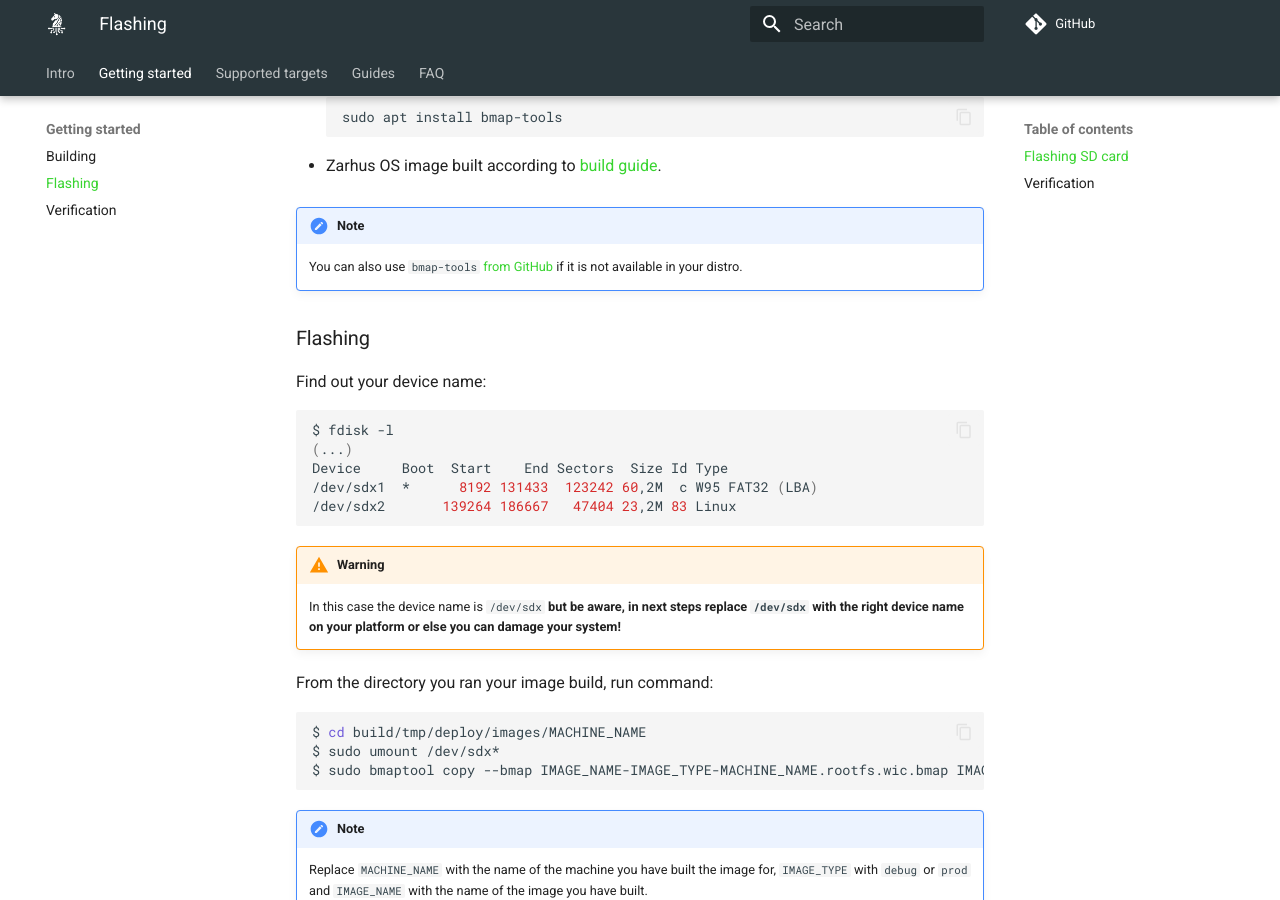
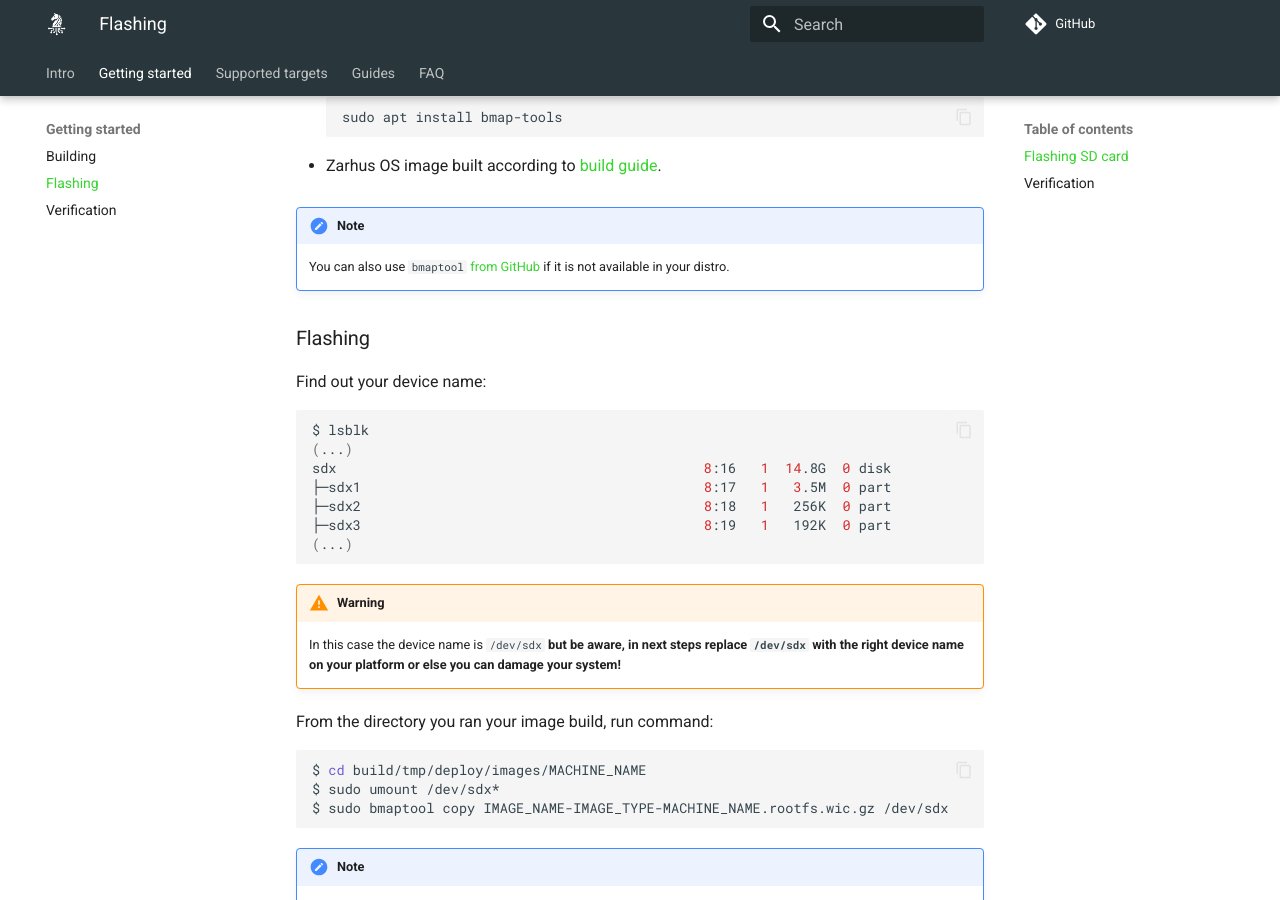
Before and after one commit to zarhus/docs, an MkDocs documentation site: the page built from docs/getting-started/flashing.md, in a window 1280 px wide and 900 px high, scrolled down 477 px. Built offline with MkDocs 1.6.1 and Material for MkDocs 9.7.7, drawn with Linux system fonts in a browser that asks for light colours; comment, search, counter and statistics services are not loaded.

Commit message:
docs: address review
Fix some typos and links.

Reviewed-by: Michał Iwanicki <michal.iwanicki@3mdeb.com>
Signed-off-by: Daniil Klimuk <daniil.klimuk@3mdeb.com>

````diff
--- a/docs/getting-started/flashing.md
+++ b/docs/getting-started/flashing.md
@@ -12,7 +12,7 @@ This section demonstrates how to flash a Zarhus OS image on the SD card.
 ### Prerequisites
 
 * Linux PC (tested on `Ubuntu 20.04 LTS`);
-* [bmaptool](https://source.tizen.org/documentation/reference/bmaptool)
+* [bmaptool](https://docs.yoctoproject.org/dev-manual/bmaptool.html)
   installed:
 
     ```bash
@@ -23,20 +23,22 @@ This section demonstrates how to flash a Zarhus OS image on the SD card.
 
 !!! note
 
-    You can also use `bmap-tools` [from
-    GitHub](https://github.com/intel/bmap-tools) if it is not available in your
-    distro.
+    You can also use `bmaptool` [from
+    GitHub](https://github.com/yoctoproject/bmaptool) if it is not available in
+    your distro.
 
 ### Flashing
 
 Find out your device name:
 
 ```shell
-$ fdisk -l
+$ lsblk
 (...)
-Device     Boot  Start    End Sectors  Size Id Type
-/dev/sdx1  *      8192 131433  123242 60,2M  c W95 FAT32 (LBA)
-/dev/sdx2       139264 186667   47404 23,2M 83 Linux
+sdx                                             8:16   1  14.8G  0 disk
+├─sdx1                                          8:17   1   3.5M  0 part
+├─sdx2                                          8:18   1   256K  0 part
+├─sdx3                                          8:19   1   192K  0 part
+(...)
 ```
 
 !!! warning
@@ -50,7 +52,7 @@ From the directory you ran your image build, run command:
 ```shell
 $ cd build/tmp/deploy/images/MACHINE_NAME
 $ sudo umount /dev/sdx*
-$ sudo bmaptool copy --bmap IMAGE_NAME-IMAGE_TYPE-MACHINE_NAME.rootfs.wic.bmap IMAGE_NAME-IMAGE_TYPE-MACHINE_NAME.rootfs.wic.gz /dev/sdx
+$ sudo bmaptool copy IMAGE_NAME-IMAGE_TYPE-MACHINE_NAME.rootfs.wic.gz /dev/sdx
 ```
 
 !!! note
@@ -73,7 +75,7 @@ bmaptool: info: copying time: 11.1s, copying speed 15.1 MiB/sec
 ## Verification
 
 After the SD card has been flashed with your image, the partitions (at least
-`rootfs` partition) should  be mountable. So, you can mount a partition and
+`rootfs` partition) should be mountable. So, you can mount a partition and
 explore the Zarhus OS without even booting it! Here is example block storage
 layout after flashing [Zarhus Rockchip OS
 image](https://github.com/zarhus/meta-zarhus-bsp-rockchip/blob/main/wic/sdimage-rockchip.wks):
````
Also changed, not shown: docs/getting-started/building.md (+17 -9 lines), docs/getting-started/verification.md (+2 -2 lines), docs/guides/managing-layers.md (+1 -1 lines), docs/supported-targets/radxa-cm3.md (+4 -4 lines).
